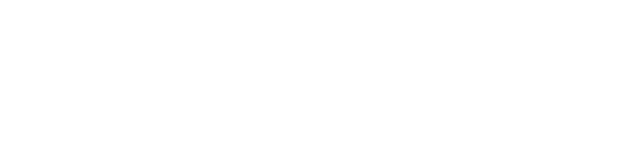
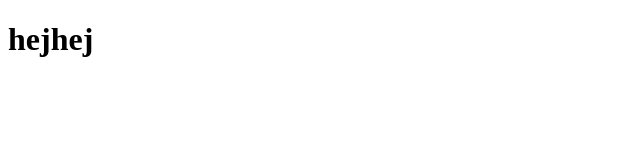
Before and after one commit to jlyngfelt/Test-yrgo, a plain HTML site: page index.html in a window 1280 px wide. Shown: the whole page, without its empty margins (0-640 px from the left). Drawn offline with Linux system fonts and the light colour scheme.

Commit message:
change of h1

```diff
--- a/index.html
+++ b/index.html
@@ -3,9 +3,10 @@
 <head>
     <meta charset="UTF-8">
     <meta name="viewport" content="width=device-width, initial-scale=1.0">
-    <title>Halloj</title>
+    <title> hejhejhej</title>
 </head>
 <body>
+    <h1>hejhej</h1>
 
 </body>
 </html>
```
